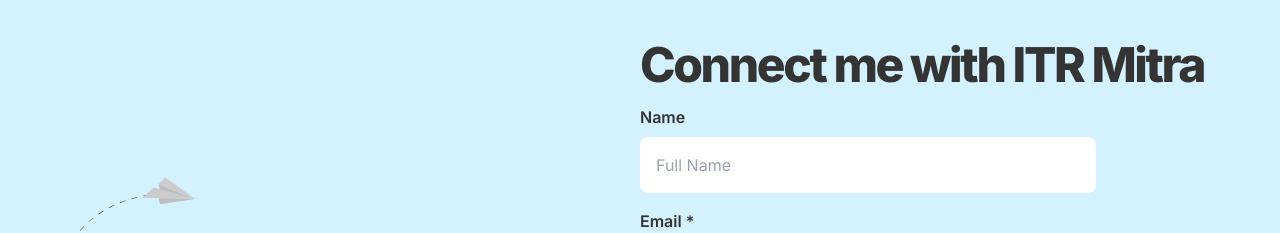
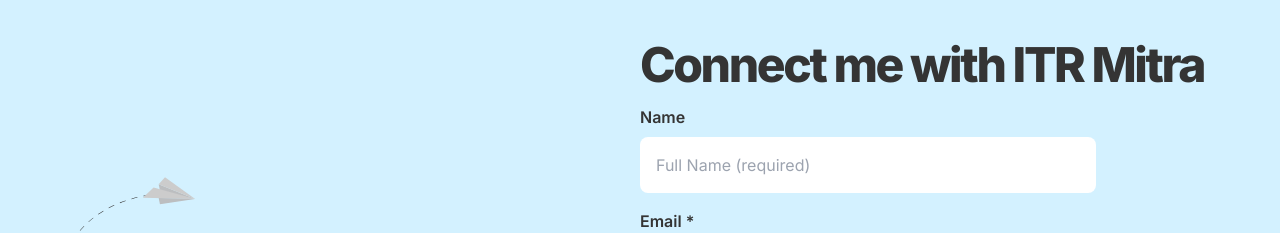
Before and after one commit to itrmitra/itrmitra, a Next.js app: page / in a window 1280 px wide. Shown: the part 940-1173 px from the top of the page. Built offline with nearby package versions, Linux system fonts and the light colour scheme.

Commit message:
add required to name input field

```diff
--- a/src/components/info-sections/form-filing-section.tsx
+++ b/src/components/info-sections/form-filing-section.tsx
@@ -131,11 +131,12 @@
                             Name
                         </label>
                         <input
+                            required
                             id="fullname"
                             name="name"
                             type="text"
                             value={formState.name}
-                            placeholder="Full Name"
+                            placeholder="Full Name (required)"
                             onChange={onChange}
                             className={cn(inputVariants())}
                             maxLength={256}
```
